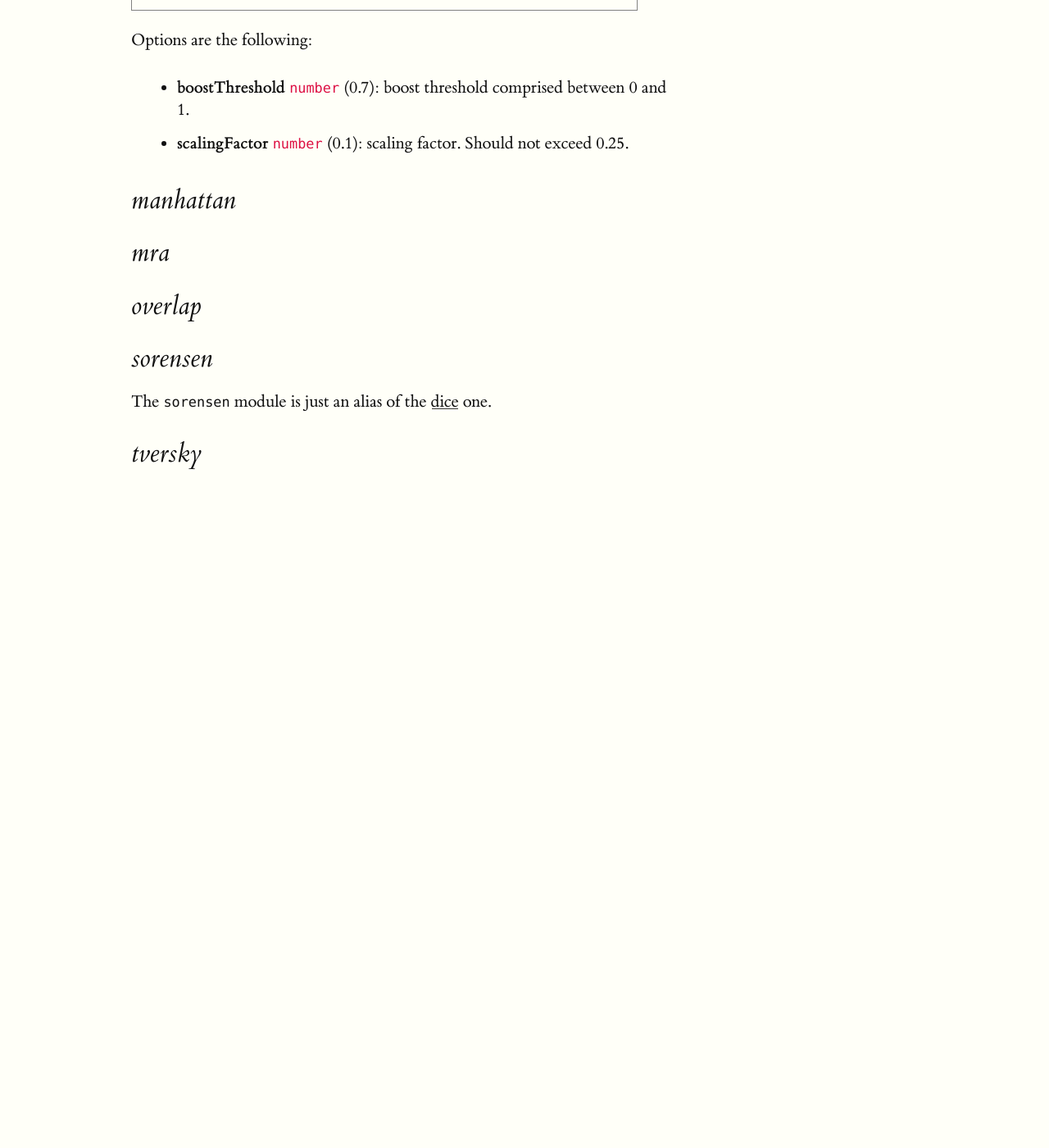
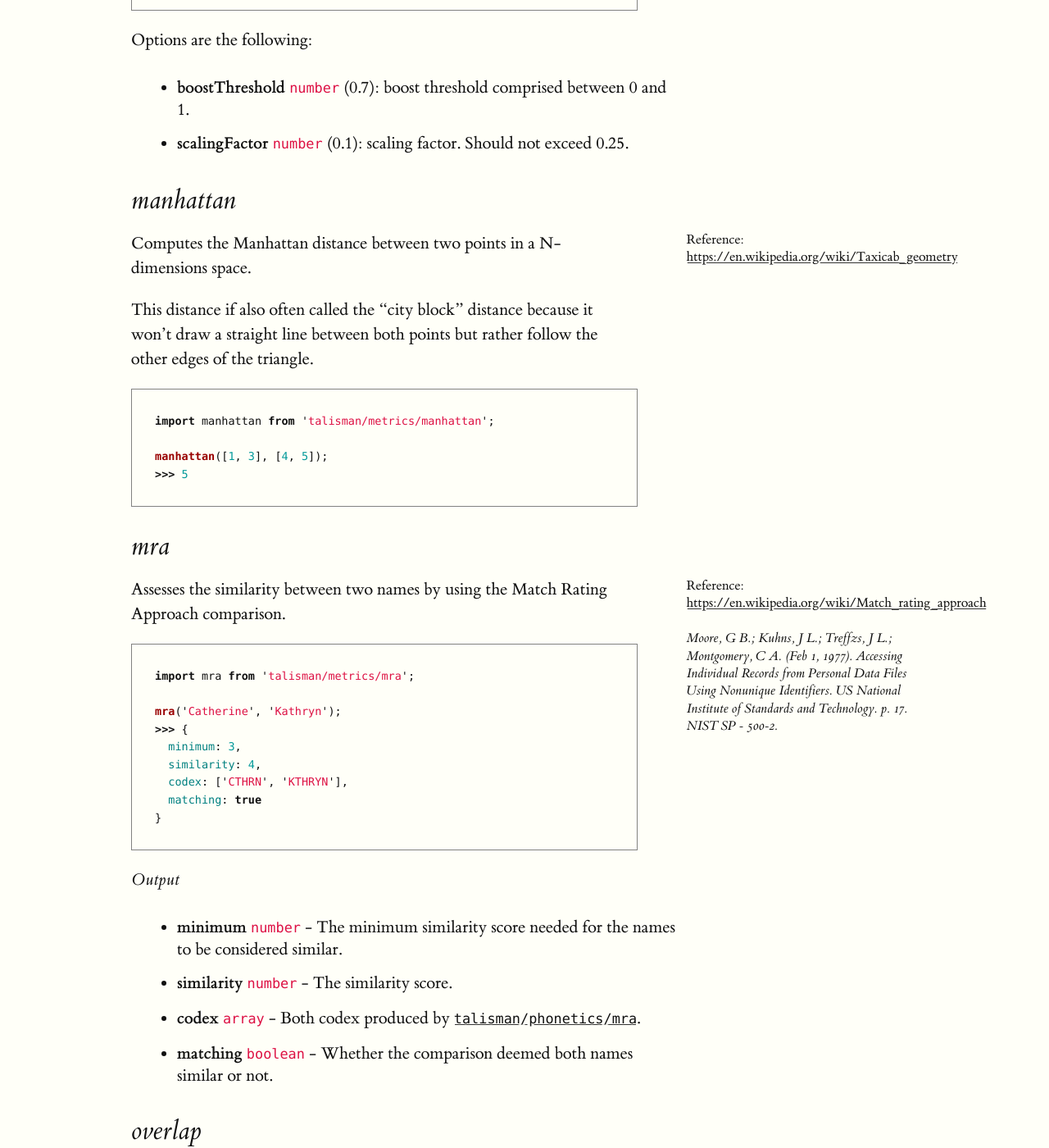
Before and after one commit to Yomguithereal/talisman, a Jekyll site: the page built from metrics.md, in a window 1280 px wide and 1400 px high, scrolled down 5493 px. Shown: the whole window at 82% size. Built offline with Jekyll 4.4.1, drawn with Linux system fonts in a browser that asks for light colours; before the commit the page ends 6123 px from its top, so only the background shows below that.

Commit message:
Moar metrics

````diff
--- a/metrics.md
+++ b/metrics.md
@@ -276,9 +276,53 @@ Options are the following:
 
 <h2 id="manhattan">manhattan</h2>
 
+<span class="marginnote">
+  Reference: <a href="https://en.wikipedia.org/wiki/Taxicab_geometry">https://en.wikipedia.org/wiki/Taxicab_geometry</a>
+</span>
+
+Computes the Manhattan distance between two points in a N-dimensions space.
+
+This distance if also often called the "city block" distance because it won't draw a straight line between both points but rather follow the other edges of the triangle.
+
+```js
+import manhattan from 'talisman/metrics/manhattan';
+
+manhattan([1, 3], [4, 5]);
+>>> 5
+```
+
 <div id="manhattan-mount"></div>
 
 <h2 id="mra">mra</h2>
+
+<span class="marginnote">
+  Reference: <a href="https://en.wikipedia.org/wiki/Match_rating_approach">https://en.wikipedia.org/wiki/Match_rating_approach</a><br><br>
+</span>
+
+<span class="marginnote">
+  <em>Moore, G B.; Kuhns, J L.; Treffzs, J L.; Montgomery, C A. (Feb 1, 1977). Accessing Individual Records from Personal Data Files Using Nonunique Identifiers. US National Institute of Standards and Technology. p. 17. NIST SP - 500-2.</em>
+</span>
+
+Assesses the similarity between two names by using the Match Rating Approach comparison.
+
+```js
+import mra from 'talisman/metrics/mra';
+
+mra('Catherine', 'Kathryn');
+>>> {
+  minimum: 3,
+  similarity: 4,
+  codex: ['CTHRN', 'KTHRYN'],
+  matching: true
+}
+```
+
+*Output*
+
+* **minimum** <code class="type">number</code> - The minimum similarity score needed for the names to be considered similar.
+* **similarity** <code class="type">number</code> - The similarity score.
+* **codex** <code class="type">array</code> - Both codex produced by [`talisman/phonetics/mra`]({{ site.baseurl }}/phonetics#mra).
+* **matching** <code class="type">boolean</code> - Whether the comparison deemed both names similar or not.
 
 <div id="mra-mount"></div>
 
````
